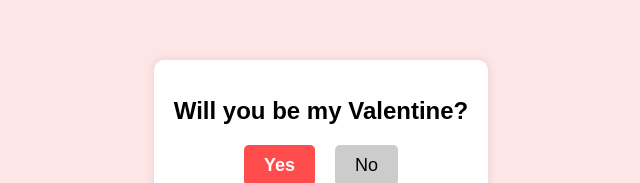
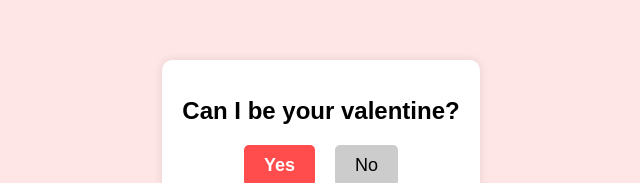
Before and after one commit to vinaa-26/for-my-lovee-3, a plain HTML site: page index.html in a window 1280 px wide. Shown: the part 180-363 px from the top of the page, without its empty margins (319-959 px from the left). Drawn offline with Linux system fonts and the light colour scheme.

Commit message:
Update index.html

```diff
--- a/index.html
+++ b/index.html
@@ -3,12 +3,12 @@
 <head>
     <meta charset="UTF-8">
     <meta name="viewport" content="width=device-width, initial-scale=1.0">
-    <title>Will You Be My Valentine?</title>
+    <title>Can I be your valentine?</title>
     <link rel="stylesheet" href="styles.css">
 </head>
 <body>
     <div class="container">
-        <h1 id="question">Will you be my Valentine?</h1>
+        <h1 id="question">Can I be your valentine?</h1>
         <div class="buttons">
             <button id="yes-button" onclick="handleYesClick()">Yes</button>
             <button id="no-button" onclick="handleNoClick()">No</button>
```
